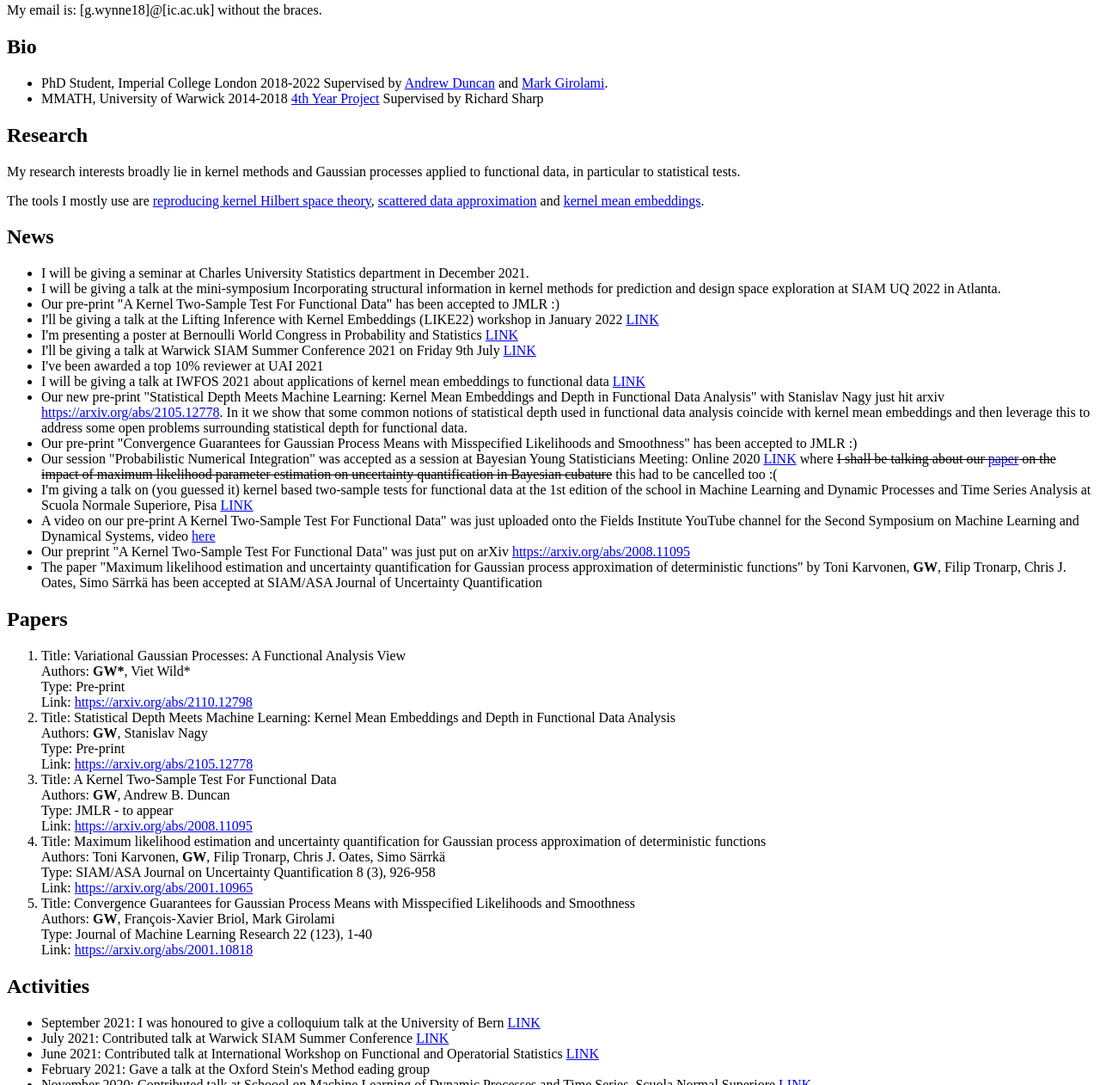
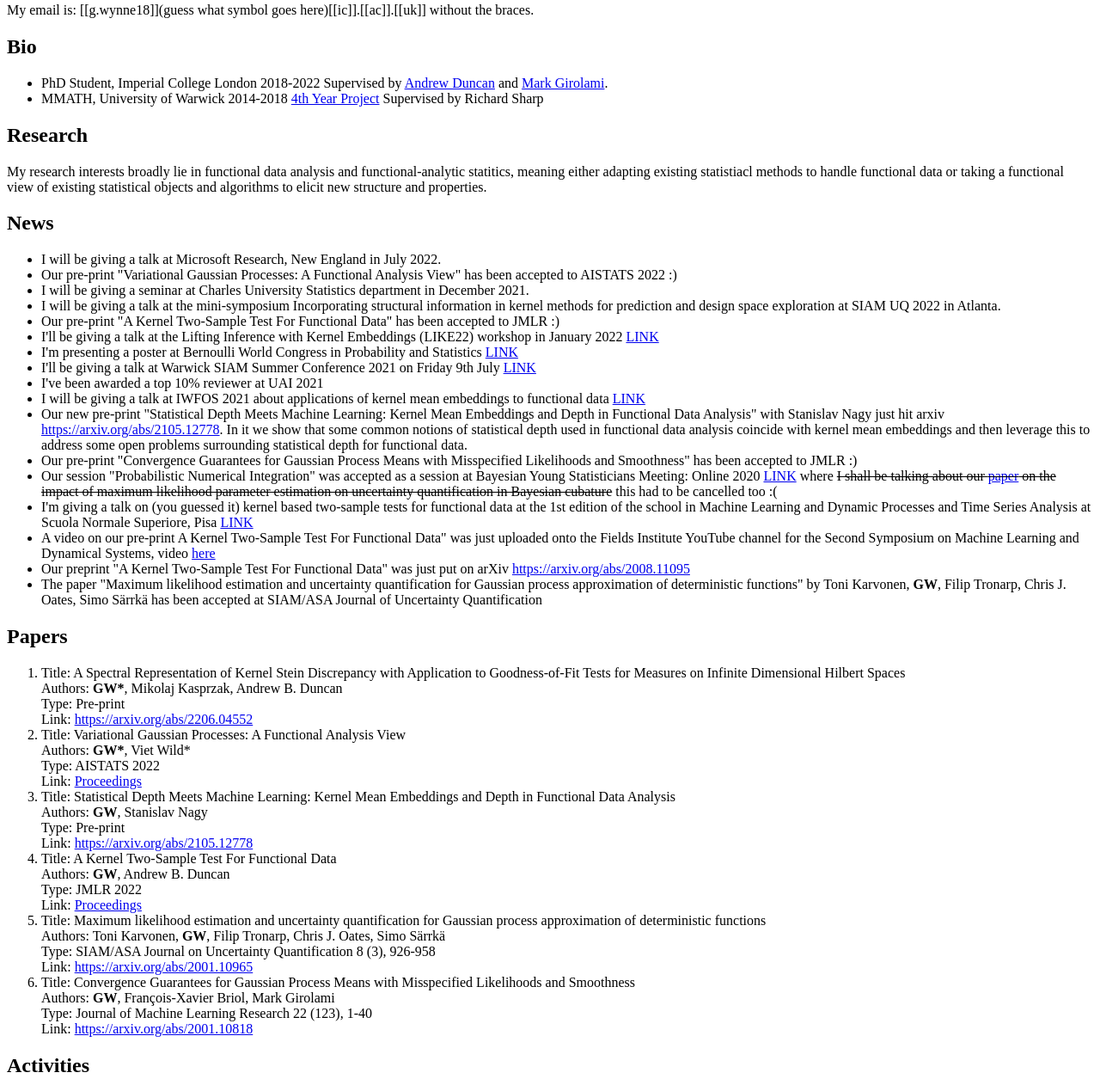
Before and after one commit to georgewynne/georgewynne.github.io, a plain HTML site: page index.html in a window 1280 px wide. Shown: the part 387-1649 px from the top of the page at 86% size. Drawn offline with Linux system fonts and the light colour scheme.

Commit message:
Update index.html

```diff
--- a/index.html
+++ b/index.html
@@ -10,7 +10,7 @@
 <img src = 'profilepic.jpg' width = '192px'>
 <p>I'm a PhD Student at Imperial College London in the Mathematics Department, Statistics Section. </p>
 
-<p>My email is: [g.wynne18]@[ic.ac.uk] without the braces.</p>
+<p>My email is: [[g.wynne18]](guess what symbol goes here)[[ic]].[[ac]].[[uk]] without the braces.</p>
 <h2>Bio</h2>
 <ul>
 	<li>
@@ -24,18 +24,15 @@
 </ul>
 
 <h2>Research</h2>
-<p>My research interests broadly lie in kernel methods and Gaussian processes applied to functional data, in particular to statistical tests.</p>
-
-<p>The tools I mostly use are
-<a href = 'https://www.springer.com/gp/book/9781402076794' target = '_blank'><span>reproducing kernel Hilbert space theory</span></a>,
-
-<a href = 'https://www.cambridge.org/core/books/scattered-data-approximation/980EEC9DBC4CAA711D089187818135E3' target = '_blank'><span>scattered data approximation</span></a>
-and
-
-<a href = 'https://arxiv.org/abs/1605.09522' target = '_blank'><span>kernel mean embeddings</span></a>.</p>
-
+<p>My research interests broadly lie in functional data analysis and functional-analytic statitics, meaning either adapting existing statistiacl methods to handle functional data or taking a functional view of existing statistical objects and algorithms to elicit new structure and properties.</p>
 <h2>News</h2>
 <ul>
+	<li>
+		I will be giving a talk at Microsoft Research, New England in July 2022.
+	</li>
+	<li>
+		Our pre-print "Variational Gaussian Processes: A Functional Analysis View" has been accepted to AISTATS 2022 :)
+	</li>
 	<li>
 		I will be giving a seminar at Charles University Statistics department in December 2021.
 	</li>
@@ -86,10 +83,16 @@ and
 <h2>Papers</h2>
 <ol>
 	<li>
+		Title: A Spectral Representation of Kernel Stein Discrepancy with Application to Goodness-of-Fit Tests for Measures on Infinite Dimensional Hilbert Spaces <br>
+		Authors: <b>GW*</b>, Mikolaj Kasprzak, Andrew B. Duncan<br>
+		Type: Pre-print  <br>
+		Link: <a href = 'https://arxiv.org/abs/2206.04552' target = '_blank'><span>https://arxiv.org/abs/2206.04552</span></a>
+	</li>
+	<li>
 		Title: Variational Gaussian Processes: A Functional Analysis View <br>
 		Authors: <b>GW*</b>, Viet Wild*<br>
-		Type: Pre-print  <br>
-		Link: <a href = 'https://arxiv.org/abs/2110.12798' target = '_blank'><span>https://arxiv.org/abs/2110.12798</span></a>
+		Type: AISTATS 2022  <br>
+		Link: <a href = 'https://proceedings.mlr.press/v151/wynne22a.html' target = '_blank'><span>Proceedings</span></a>
 	</li>
 	<li>
 		Title: Statistical Depth Meets Machine Learning: Kernel Mean Embeddings and Depth in Functional Data Analysis <br>
@@ -100,8 +103,8 @@ and
 	<li>
 		Title: A Kernel Two-Sample Test For Functional Data <br>
 		Authors: <b>GW</b>, Andrew B. Duncan <br>
-		Type: JMLR - to appear <br>
-		Link: <a href = 'https://arxiv.org/abs/2008.11095' target = '_blank'><span>https://arxiv.org/abs/2008.11095</span></a>
+		Type: JMLR 2022 <br>
+		Link: <a href = 'https://www.jmlr.org/papers/volume23/20-1180/20-1180.pdf' target = '_blank'><span>Proceedings</span></a>
 	</li>
 	<li>
 		Title: Maximum likelihood estimation and uncertainty quantification for Gaussian process approximation of deterministic functions <br>
```
